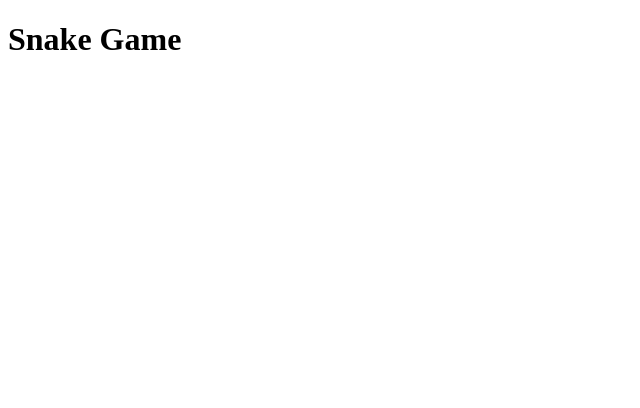
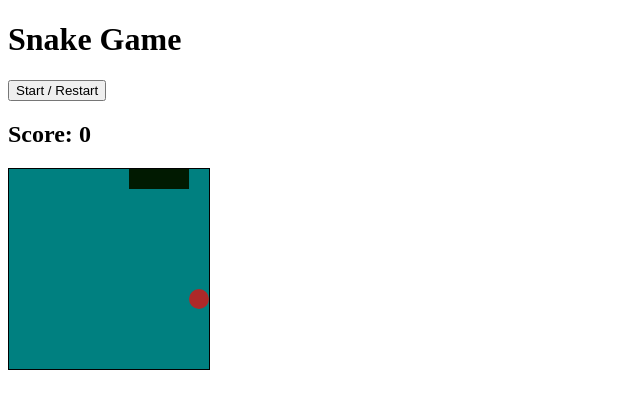
Before and after one commit to UdoUchee/buildSnakeGame, a plain HTML site: page index.html in a window 1280 px wide. Shown: the whole page, without its empty margins (0-640 px from the left). Drawn offline with Linux system fonts and the light colour scheme.

Commit message:
Create apples & Snake hitting wall function

```diff
--- a/index.html
+++ b/index.html
@@ -8,6 +8,9 @@
   </head>
   <body>
     <h1>Snake Game</h1>
+    <button id="start">Start / Restart</button>
+    <h2>Score: <span id="score">0</span></h2>
+    <div class="grid"></div>
     <script src="script.js"></script>
   </body>
 </html>
--- a/script.js
+++ b/script.js
@@ -0,0 +1,69 @@
+const grid = document.querySelector(".grid")
+const startBtn = document.querySelector("#start")
+const score = document.querySelector("#score")
+let squares = []
+let currentSnake = [2, 1, 0]
+let direction = 1
+const width = 10
+let appleIndex = 0
+
+
+
+function createGrid() {
+  for (let i = 0; i < width*width; i++) { //create 100 of these elements with a for loop
+    const square = document.createElement('div') //create element
+    square.classList.add('square') //add styling to the element
+    grid.appendChild(square) //put the element into our grid
+    squares.push(square) //push it into a new squares array
+  }
+}
+
+createGrid()
+currentSnake.forEach(index => squares[index].classList.add('snake')) //draw snake on the grid
+
+function move() {
+
+  if (
+    (currentSnake[0] + width >= width*width && direction === width) || //if snake has hit bottom
+    (currentSnake[0] % width === width-1 && direction === 1) || //if snake has hit right wall
+    (currentSnake[0] % width === 0 && direction === -1) || //if snake has hit left wall
+    (currentSnake[0] - width < 0 && direction === -width) || //if snake has hit top
+    squares[currentSnake[0] + direction].classList.contains('snake')
+  )
+    return clearInterval(timerId)
+
+
+  const tail = currentSnake.pop()//remove last element from our currentSNake array
+  squares[tail].classList.remove('snake') //remove styling from last element
+  currentSnake.unshift(currentSnake[0] + direction)//add sqaure in direction we are heading
+  squares[currentSnake[0]].classList.add('snake') //add styling so we can see it
+}
+move()
+
+let timerId = setInterval(move, 1000) //make snake move across the grid
+function generateApples() {
+    do {
+        //generate a random number
+        appleIndex = Math.floor(Math.random() * squares.length)
+    } while (squares[appleIndex].classList.contains('snake'))
+    squares[appleIndex].classList.add('apple')
+}
+generateApples()
+
+function control(e) { // e = event
+  if (e.keyCode === 39) { // 39 is right arrow
+    console.log('right pressed')
+    direction = 1
+  } else if (e.keyCode === 38) { // 38 is for the up arrow
+    console.log('up pressed')
+    direction = -width
+  } else if (e.keyCode === 37) { // 37 is for the left arrow
+    console.log('left pressed')
+    direction = -1
+  } else if (e.keyCode === 40) { // 40 is for the down arrow
+    console.log('down pressed')
+    direction = +width
+  }
+}
+
+document.addEventListener('keyup', control) // addEventListener to the keypad
--- a/style.css
+++ b/style.css
@@ -0,0 +1,29 @@
+html, body {
+  margin:  10;
+  padding: 10;
+}
+
+.grid {
+  display: flex;
+  flex-wrap: wrap;
+  width: 200px;
+  height: 200px;
+  border: solid 1px #000;
+  background-color: teal;
+}
+
+.square {
+  width: 20px;
+  height: 20px;
+  background-color: teal;
+}
+
+.snake {
+  border: #000;
+  background-color: rgb(1, 26, 1);
+}
+
+.apple{
+  background-color: rgb(173, 41, 41);
+  border-radius: 50px;
+}
```
Also changed, not shown: 1 other file.
